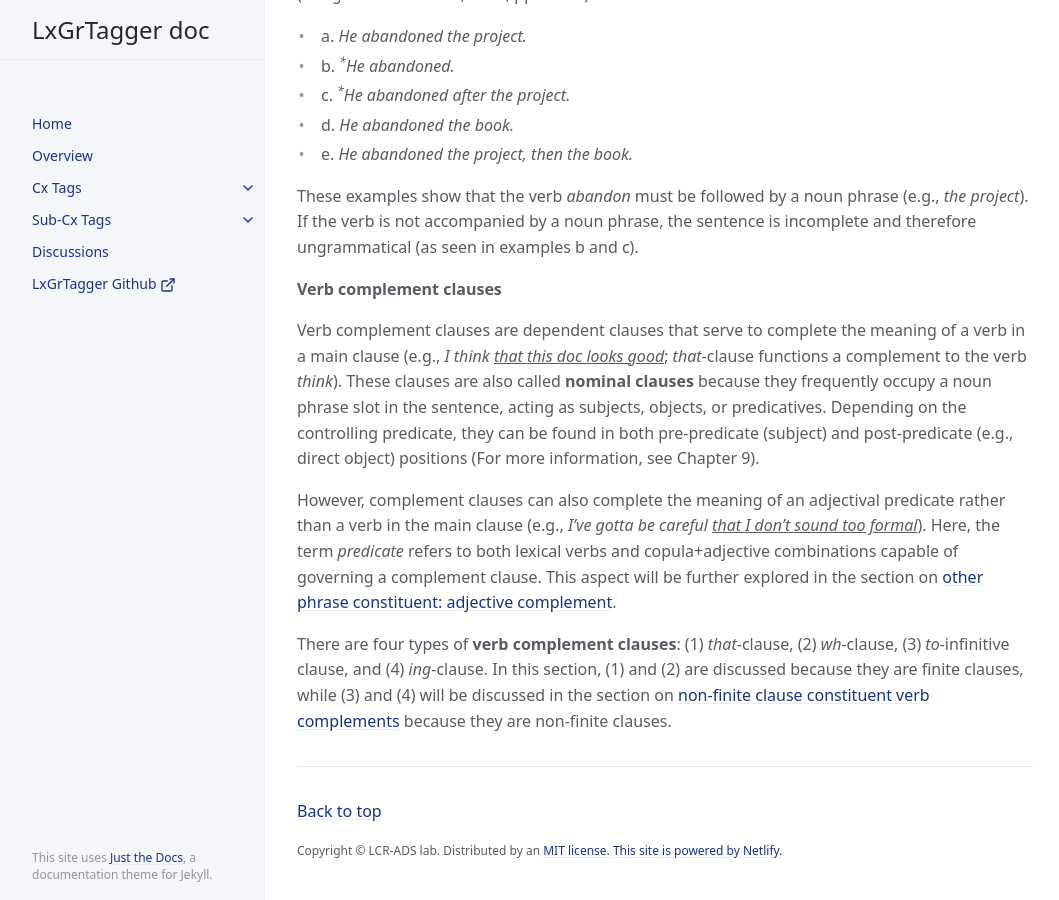
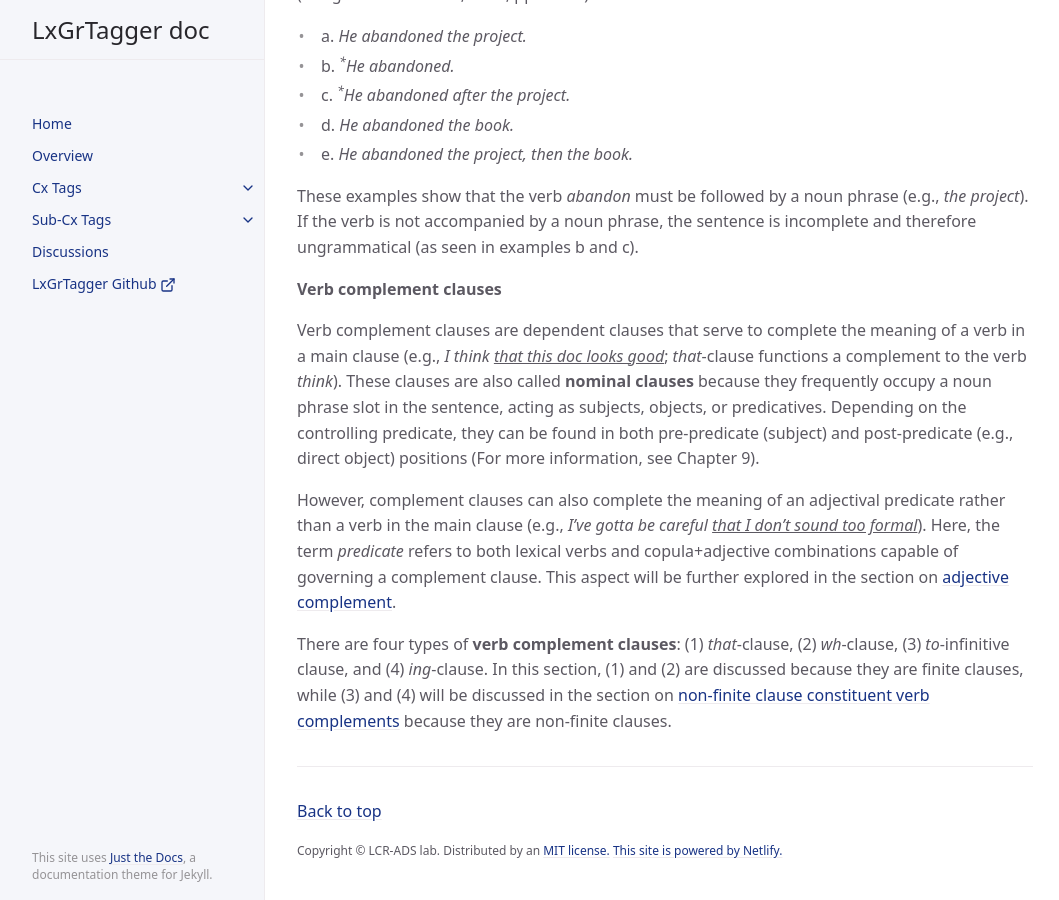
Before and after one commit to LCR-ADS-Lab/LxGrTagger-Documentation, a Jekyll site: the page built from docs/cx tags/1_Finite Clause/2_Syntactic function2.md, in a window 1280 px wide and 900 px high, scrolled down 1671 px. Shown: the whole window, without its empty margins (107-1166 px from the left). Built offline with Jekyll 4.4.1, drawn with Linux system fonts in a browser that asks for light colours; cached includes are drawn as plain includes.

Commit message:
minor corrects on the links

```diff
--- a/docs/cx tags/1_Finite Clause/2_Syntactic function2.md
+++ b/docs/cx tags/1_Finite Clause/2_Syntactic function2.md
@@ -64,6 +64,6 @@ These examples show that the verb *abandon* must be followed by a noun phrase (e
 
 Verb complement clauses are dependent clauses that serve to complete the meaning of a verb in a main clause (e.g., *I think <ins>that this doc looks good</ins>*; *that*-clause functions a complement to the verb *think*). These clauses are also called **nominal clauses** because they frequently occupy a noun phrase slot in the sentence, acting as subjects, objects, or predicatives. Depending on the controlling predicate, they can be found in both pre-predicate (subject) and post-predicate (e.g., direct object) positions (For more information, see Chapter 9).
 
-However, complement clauses can also complete the meaning of an adjectival predicate rather than a verb in the main clause (e.g., *I've gotta be careful <ins>that I don't sound too formal</ins>*). Here, the term *predicate* refers to both lexical verbs and copula+adjective combinations capable of governing a complement clause. This aspect will be further explored in the section on [other phrase constituent: adjective complement](5_Syntactic%20function5.html#1-5-other-phrase-constituent_adjective-complement).
+However, complement clauses can also complete the meaning of an adjectival predicate rather than a verb in the main clause (e.g., *I've gotta be careful <ins>that I don't sound too formal</ins>*). Here, the term *predicate* refers to both lexical verbs and copula+adjective combinations capable of governing a complement clause. This aspect will be further explored in the section on [adjective complement](/5_Syntactic%20function5.md).
 
-There are four types of **verb complement clauses**: (1) *that*-clause, (2) *wh*-clause, (3) *to*-infinitive clause, and (4) *ing*-clause. In this section, (1) and (2) are discussed because they are finite clauses, while (3) and (4) will be discussed in the section on [non-finite clause constituent verb complements](../2_structural%20type2/2_Syntactic%20function2.html#2-2-clause-constituent-verb-complement) because they are non-finite clauses.
+There are four types of **verb complement clauses**: (1) *that*-clause, (2) *wh*-clause, (3) *to*-infinitive clause, and (4) *ing*-clause. In this section, (1) and (2) are discussed because they are finite clauses, while (3) and (4) will be discussed in the section on [non-finite clause constituent verb complements](../2_Non-finite%20Clause/2_Syntactic%20function2/) because they are non-finite clauses.
```
Also changed, not shown: docs/cx tags/1_Finite Clause/4_Syntactic function4.md (+1 -1 lines), docs/cx tags/1_Finite Clause/5_Syntactic function5.md (+1 -1 lines), docs/cx tags/2_Non-finite Clause/index.md (+1 -1 lines), 4 other files.
